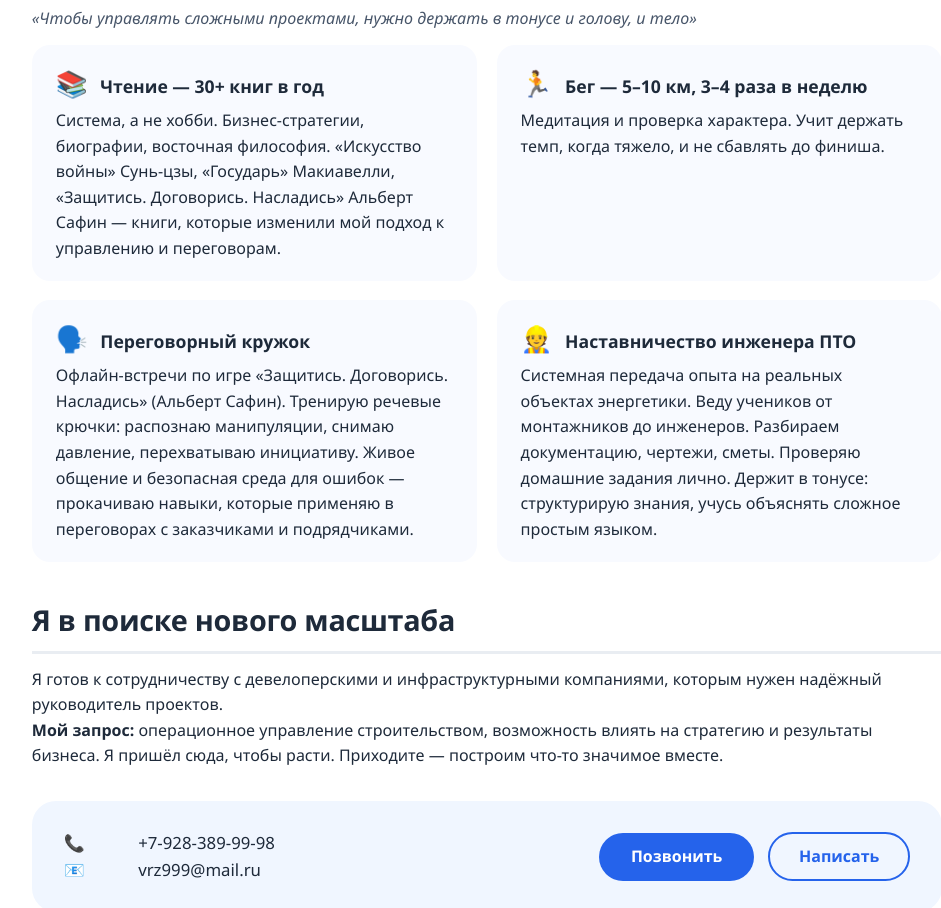
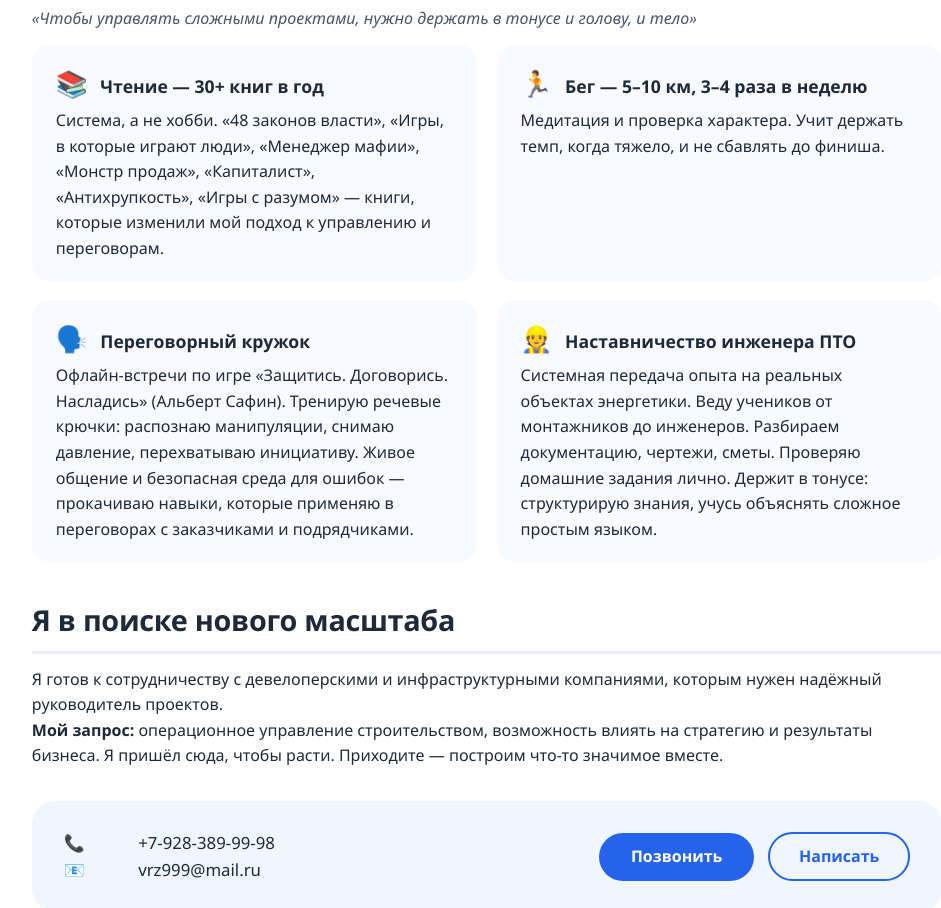
Before and after one commit to vrz999/bairamkulov, a plain HTML site: page index.html in a window 1280 px wide. Shown: the part 4328-5236 px from the top of the page, without its empty margins (153-1094 px from the left). Drawn offline with Linux system fonts and the light colour scheme.

Commit message:
Обновление списка книг в карточке Чтение

```diff
--- a/index.html
+++ b/index.html
@@ -486,7 +486,7 @@
   <div class="hobby-grid">
     <div class="hobby-card">
       <h4><span class="emoji">📚</span> Чтение — 30+ книг в год</h4>
-      <p>Система, а не хобби. Бизнес-стратегии, биографии, восточная философия. «Искусство войны» Сунь-цзы, «Государь» Макиавелли, «Защитись. Договорись. Насладись» Альберт Сафин — книги, которые изменили мой подход к управлению и переговорам.</p>
+      <p>Система, а не хобби. «48 законов власти», «Игры, в которые играют люди», «Менеджер мафии», «Монстр продаж», «Капиталист», «Антихрупкость», «Игры с разумом» — книги, которые изменили мой подход к управлению и переговорам.</p>
     </div>
     <div class="hobby-card">
       <h4><span class="emoji">🏃</span> Бег — 5–10 км, 3–4 раза в неделю</h4>
```
